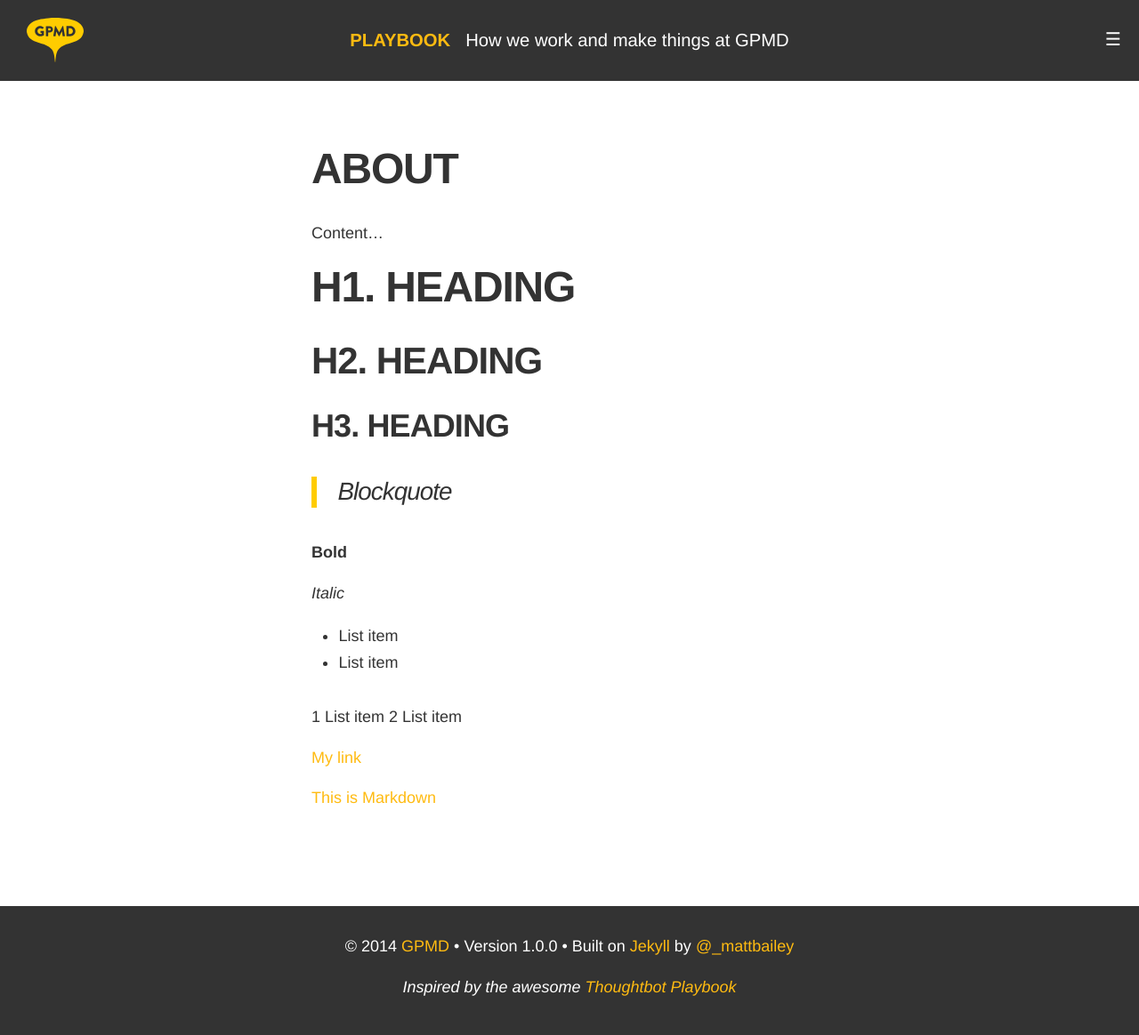
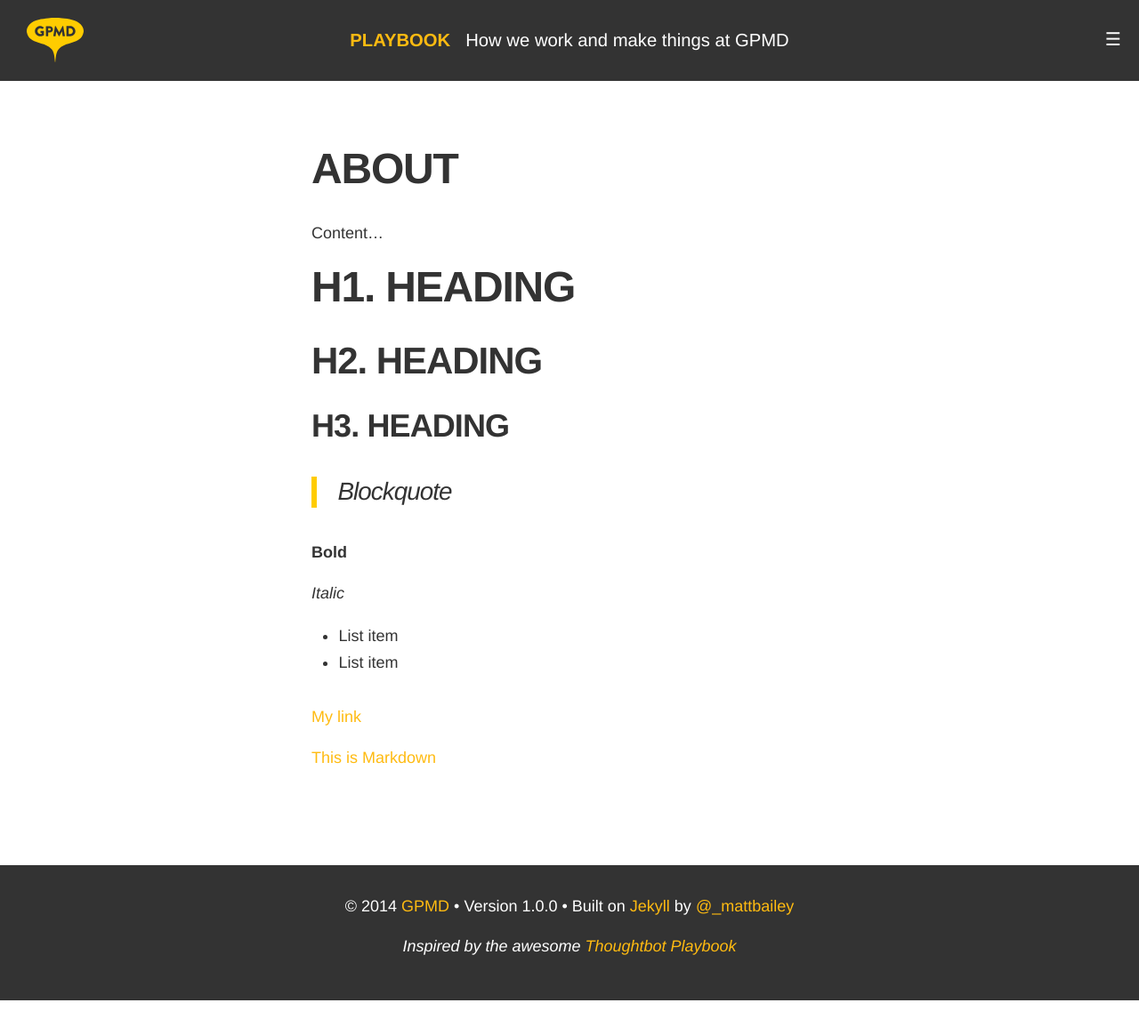
Before and after one commit to gpmd/playbook, a Jekyll site: the page built from _posts/pages/2014-02-27-about.md, in a window 1280 px wide and 1171 px high. Shown: the top 1164 px of the window at 89% size. Built offline with Jekyll 4.4.1, drawn with Linux system fonts in a browser that asks for light colours; nearby versions of some CDN libraries; Markdown is read by kramdown in place of the engine named in the settings.

Commit message:
Updated 2014-02-27-about.md

```diff
--- a/_posts/pages/2014-02-27-about.md
+++ b/_posts/pages/2014-02-27-about.md
@@ -20,9 +20,6 @@ Content...
 * List item
 * List item
 
-1 List item
-2 List item
-
 [My link](http://www.google.co.uk/)
 
 [This is Markdown](http://gpmd.github.io/playbook/this-is-markdown/)
```
